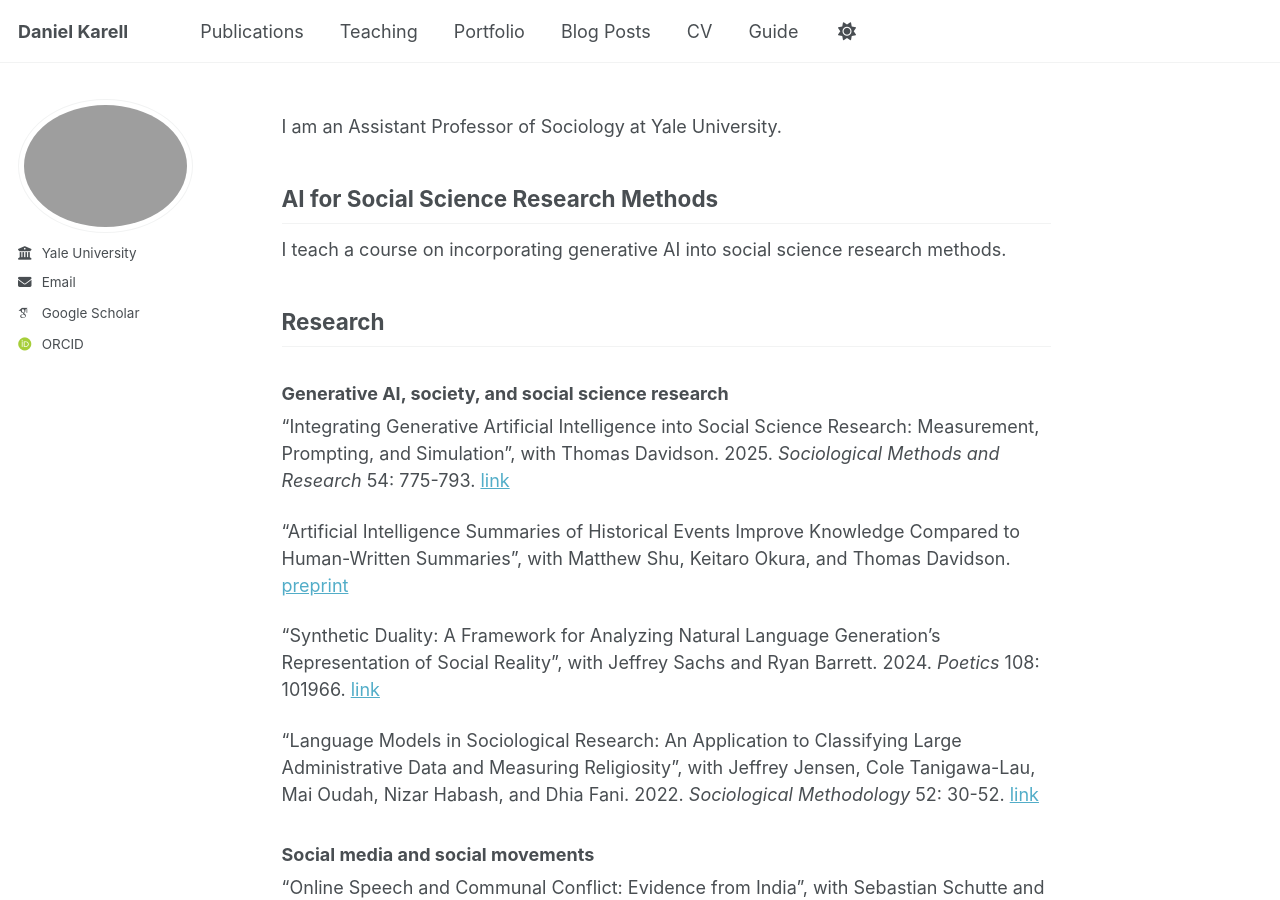
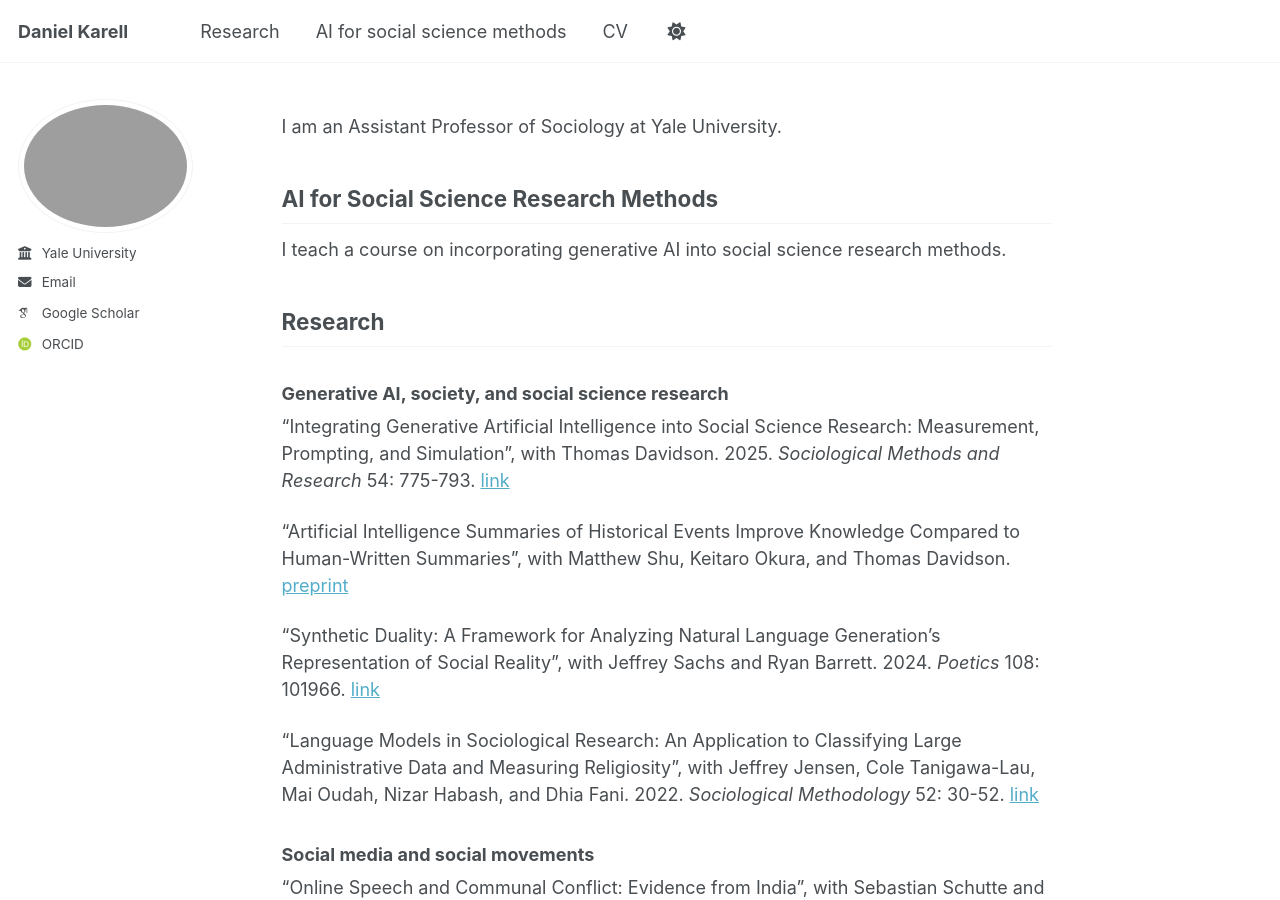
Before and after one commit to dkarell/dkarell.github.io, a Jekyll site: the page built from _pages/about.md, in a window 1280 px wide and 900 px high. Built offline with Jekyll 4.4.1, drawn with Linux system fonts in a browser that asks for light colours; some web fonts are replaced; a script that is not in the unit is left out.

Commit message:
Update navigation.yml

```diff
--- a/_data/navigation.yml
+++ b/_data/navigation.yml
@@ -8,20 +8,20 @@
 #      Markdown formatted page while the second is generated using JSON.
 
 main:
-  - title: "Publications"
-    url: /publications/
+  - title: "Research"
+    url: /research/
 
 #  - title: "Talks"
 #    url: /talks/
 
-  - title: "Teaching"
-    url: /teaching/
+  - title: "AI for social science methods"
+    url: /ai_for_social_science_methods/
 
-  - title: "Portfolio"
-    url: /portfolio/
+ # - title: "Portfolio"
+ #   url: /portfolio/
 
-  - title: "Blog Posts"
-    url: /year-archive/
+ # - title: "Blog Posts"
+ #   url: /year-archive/
 
   - title: "CV"
     url: /cv/
@@ -29,5 +29,5 @@ main:
   # - title: "CV"
   #   url: /cv-json/
 
-  - title: "Guide"
-    url: /markdown/
+ # - title: "Guide"
+ #   url: /markdown/
```
